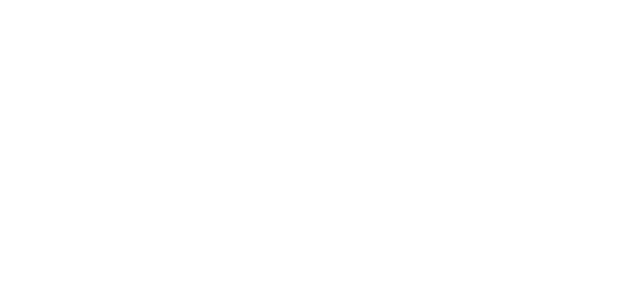
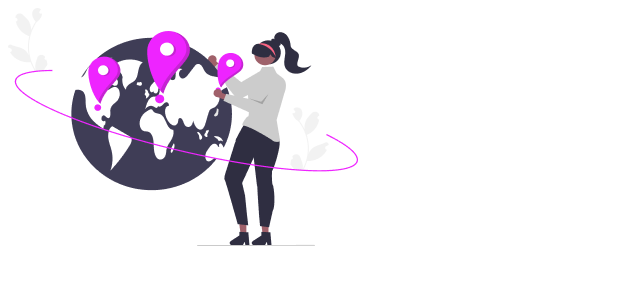
Before and after one commit to EvertonPSilva09/flutuar, a plain HTML site: page index.html in a window 1280 px wide. Shown: the whole page, without its empty margins (0-640 px from the left). Drawn offline with Linux system fonts and the light colour scheme.

Commit message:
adicionando imagem a div main e ajustando identação

```diff
--- a/index.html
+++ b/index.html
@@ -1,14 +1,17 @@
 <!DOCTYPE html>
 <html lang="pt-br">
-<head>
-    <meta charset="UTF-8">
-    <meta name="viewport" content="width=device-width, initial-scale=1.0">
+  <head>
+    <meta charset="UTF-8" />
+    <meta name="viewport" content="width=device-width, initial-scale=1.0" />
     <title>Document</title>
-</head>
-<body>
+  </head>
+  <body>
     <div id="main">
+      <img
+        src="./assets/travel.png"
+        alt="desenho de uma mulher selecionando destinos em volta do mundo"
+      />
     </div>
-    <div id="footer">
-    </div>
-</body>
+    <div id="footer"></div>
+  </body>
 </html>
```
